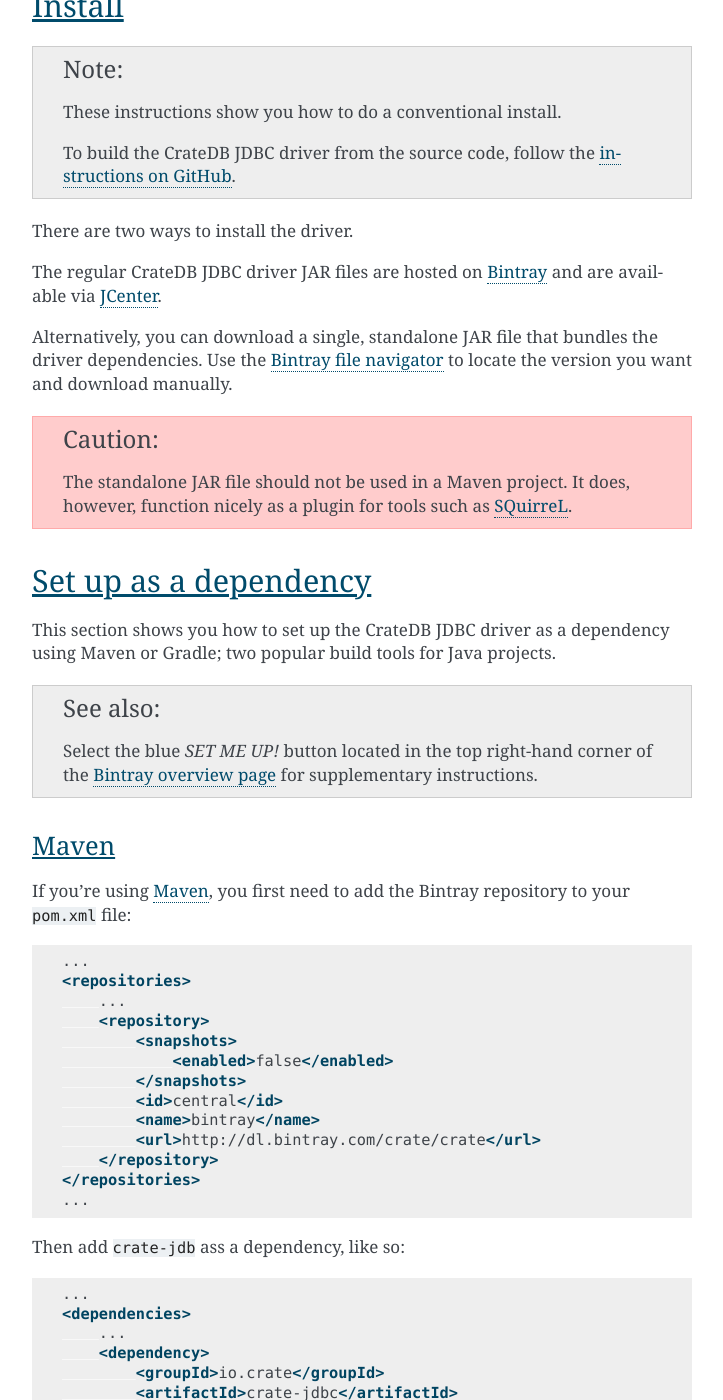
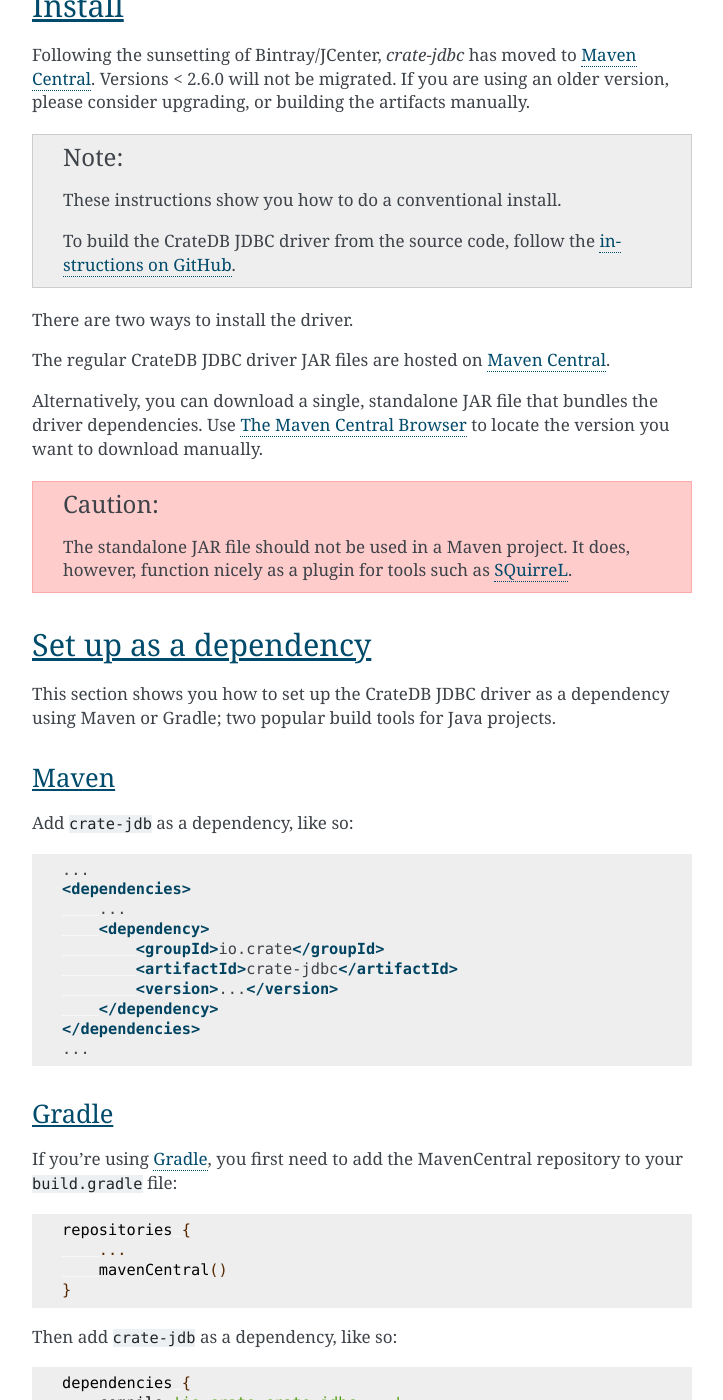
Before and after one commit to crate/crate-jdbc, a Sphinx documentation site: the page built from docs/getting-started.rst, in a window 1280 px wide and 1400 px high, scrolled down 610 px. Shown: the whole window, without its empty margins (388-1111 px from the left). Built offline with Sphinx 7.4.7, drawn with Linux system fonts in a browser that asks for light colours; some of the changed text lies outside the part shown.

Commit message:
Update crate-jdbc getting started documentation

```diff
--- a/docs/getting-started.rst
+++ b/docs/getting-started.rst
@@ -21,6 +21,10 @@
 Install
 =======
 
+Following the sunsetting of Bintray/JCenter, `crate-jdbc` has moved to `Maven Central`_.
+Versions < 2.6.0 will not be migrated. If you are using an older version, please
+consider upgrading, or building the artifacts manually.
+
 .. NOTE::
 
    These instructions show you how to do a conventional install.
@@ -30,12 +34,11 @@
 
 There are two ways to install the driver.
 
-The regular CrateDB JDBC driver JAR files are hosted on `Bintray`_ and are
-available via `JCenter`_.
+The regular CrateDB JDBC driver JAR files are hosted on `Maven Central`_.
 
 Alternatively, you can download a single, standalone JAR file that bundles the
-driver dependencies. Use the `Bintray file navigator`_ to locate the version you
-want and download manually.
+driver dependencies. Use `The Maven Central Browser`_ to locate the version
+you want to download manually.
 
 .. CAUTION::
 
@@ -48,34 +51,10 @@
 This section shows you how to set up the CrateDB JDBC driver as a
 dependency using Maven or Gradle; two popular build tools for Java projects.
 
-.. SEEALSO::
-
-   Select the blue *SET ME UP!* button located in the top right-hand corner of
-   the `Bintray overview page`_ for supplementary instructions.
-
 Maven
 -----
 
-If you're using `Maven`_, you first need to add the Bintray repository to your
-``pom.xml`` file:
-
-.. code-block:: xml
-
-    ...
-    <repositories>
-        ...
-        <repository>
-            <snapshots>
-                <enabled>false</enabled>
-            </snapshots>
-            <id>central</id>
-            <name>bintray</name>
-            <url>http://dl.bintray.com/crate/crate</url>
-        </repository>
-    </repositories>
-    ...
-
-Then add ``crate-jdb`` ass a dependency, like so:
+Add ``crate-jdb`` as a dependency, like so:
 
 .. code-block:: xml
 
@@ -93,14 +72,14 @@
 Gradle
 ------
 
-If you're using `Gradle`_, you first need to add the JCenter repository to your
+If you're using `Gradle`_, you first need to add the MavenCentral repository to your
 ``build.gradle`` file:
 
 .. code-block:: groovy
 
     repositories {
         ...
-        jcenter()
+        mavenCentral()
     }
 
 Then add ``crate-jdb`` as a dependency, like so:
@@ -118,15 +97,12 @@
 Once the JDBC driver is set up, you probably want to :ref:`connect to CrateDB
 <connect>`.
 
-.. _Bintray file navigator: https://bintray.com/crate/crate/crate-jdbc/view/files/io/crate/crate-jdbc-standalone
-.. _Bintray overview page: https://bintray.com/crate/crate/crate-jdbc
-.. _Bintray: https://bintray.com/crate/crate/crate-jdbc
+.. _Maven Central: https://repo1.maven.org/maven2/io/crate/crate-jdbc/
+.. _The Maven Central Browser: : https://repo1.maven.org/maven2/io/crate/crate-jdbc-standalone/
 .. _compatibility notes: https://crate.io/docs/clients/jdbc/en/latest/compatibility.html
 .. _Gradle: https://gradle.org/
 .. _instructions on GitHub: https://github.com/crate/crate-jdbc/
 .. _Java 8: http://www.oracle.com/technetwork/java/javase/downloads/index.html
-.. _JCenter: https://bintray.com/bintray/jcenter
-.. _Maven: https://maven.apache.org/
 .. _OpenJDK: http://openjdk.java.net/projects/jdk8/
 .. _Oracle’s Java: http://www.java.com/en/download/help/mac_install.xml
 .. _SQuirreL: https://crate.io/a/use-cratedb-squirrel-basic-java-desktop-client/
```
